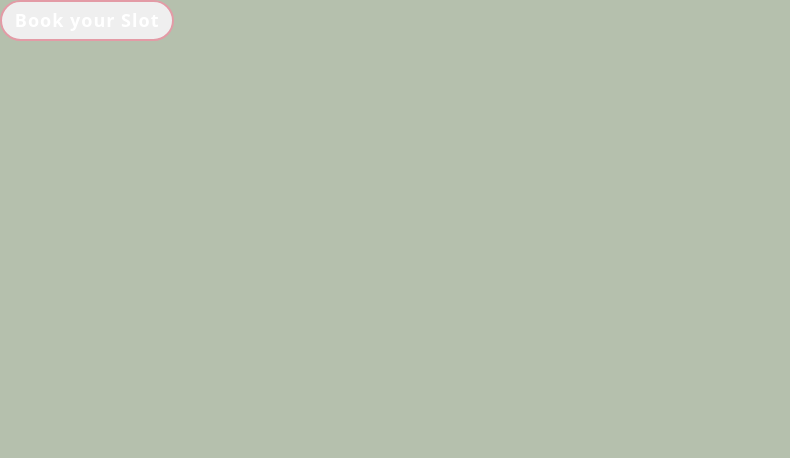
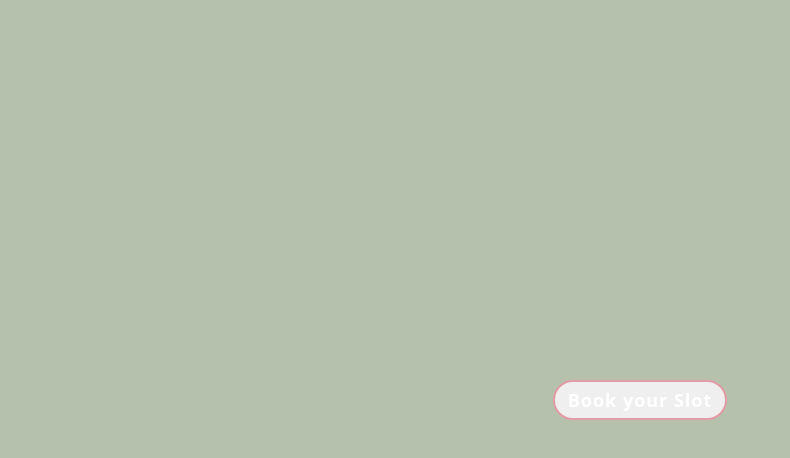
Before and after one commit to dev25UNT/slot-booking, a React (Create React App) app: page /home in a window 1280 px wide. Shown: the top 458 px of the page, without its empty margins (0-790 px from the left). Built offline with nearby package versions, Linux system fonts and the light colour scheme.

Commit message:
ui-fixes

```diff
--- a/src/App.css
+++ b/src/App.css
@@ -123,4 +123,11 @@ button.secondary:hover {
   width: 100vw;
   height: 100%;
   overflow: hidden !important;
+  display: flex;
+  justify-content: center;
+  align-items: center;
 }
+.modal {
+  width: 100vw;
+  height: 75%;
+}
--- a/src/components/SlotModal/Checkout.module.css
+++ b/src/components/SlotModal/Checkout.module.css
@@ -51,7 +51,7 @@
 .close {
   width: 22px;
   position: absolute;
-  top: 43px;
+  top: 103px;
   right: 120px;
 }
 
--- a/src/pages/HomePage.jsx
+++ b/src/pages/HomePage.jsx
@@ -7,7 +7,7 @@ const HomePage = () => {
     setBtnClicked(!btnClicked);
   };
   return (
-    <div className="homePage">
+    <div className={btnClicked ? "modal" : "homePage"}>
       {!btnClicked && (
         <button className="slotButton" onClick={clickHandler}>
           Book your Slot
```
